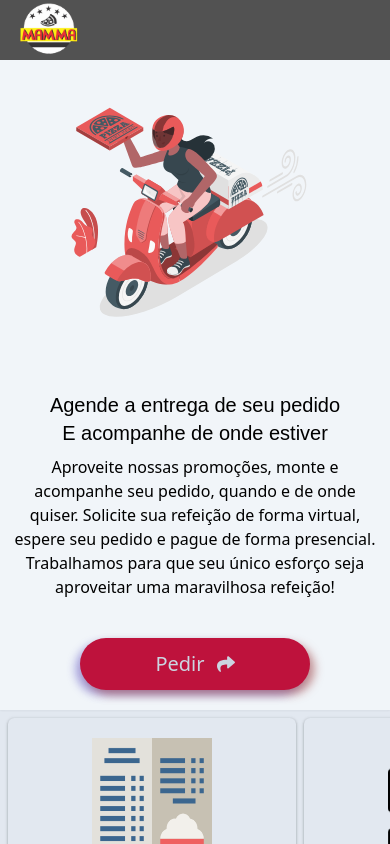
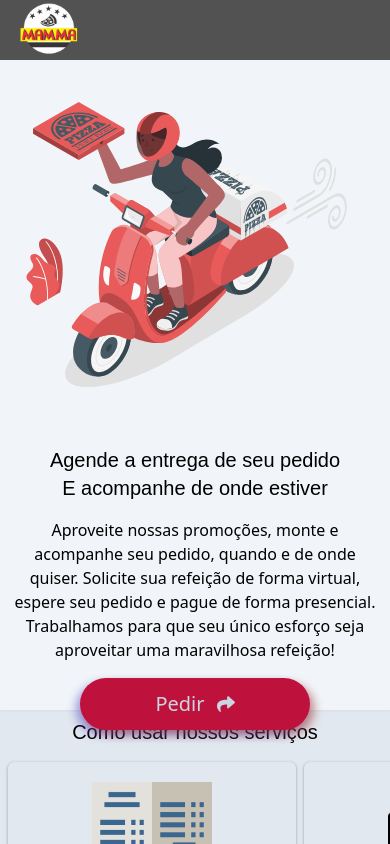
Before and after one commit to Sir-Aguiar/pizzaria-app, a Next.js app: page / in a window 390 px wide. Shown: the top 844 px of the page. Built offline with nearby package versions, Linux system fonts and the light colour scheme; no server answers; a web font is replaced by a local one.

Commit message:
Responsivity changes

```diff
--- a/components/Home/LandingZone/LandingZone.module.css
+++ b/components/Home/LandingZone/LandingZone.module.css
@@ -8,13 +8,11 @@
   bg-slate-100 shadow-sm;
 }
 .txtSec {
-  @apply lg:flex lg:flex-col xl:flex xl:flex-col  xl:justify-center lg:justify-center text-center lg:text-left xl:text-left;
+  @apply flex flex-col items-center text-center lg:text-left xl:text-left flex-1 gap-2;
 }
+
 .iconSec {
-  @apply lg:flex-1 lg:flex lg:items-center  xl:w-[40%] xl:flex xl:items-center;
-}
-.iconSec img {
-  @apply max-h-[350px] min-h-[280px] mx-auto;
+  @apply flex-1 max-h-[400px];
 }
 
 .txtSec h1 {
--- a/components/Home/LandingZone/LandingZone.tsx
+++ b/components/Home/LandingZone/LandingZone.tsx
@@ -1,3 +1,4 @@
+/* eslint-disable @next/next/no-img-element */
 import React from "react";
 import styles from "./LandingZone.module.css";
 import { OrderButton } from "../../OrderCTA/GoToOrder";
@@ -5,9 +6,7 @@ import { OrderButton } from "../../OrderCTA/GoToOrder";
 const LandingZone: React.FC = () => {
   return (
     <div className={styles.landingZone}>
-      <div className={styles.iconSec}>
-        <img src="./Take Away-amico.svg" alt="Mulher recebendo confirmação de sua encomenda" />
-      </div>
+      <img src="./Take Away-amico.svg" alt="Mulher recebendo confirmação de sua encomenda" className={styles.iconSec} />
       <div className={styles.txtSec}>
         <h1>
           Agende a entrega de seu pedido
@@ -18,8 +17,8 @@ const LandingZone: React.FC = () => {
           forma virtual, espere seu pedido e pague de forma presencial. Trabalhamos para que seu único esforço seja
           aproveitar uma maravilhosa refeição!
         </p>
+        <OrderButton />
       </div>
-      <OrderButton />
     </div>
   );
 };
--- a/components/Home/OrderTutorial/OrderTutorial.module.css
+++ b/components/Home/OrderTutorial/OrderTutorial.module.css
@@ -4,3 +4,6 @@
 .tutorialComponent {
   @apply h-full w-full;
 }
+.mainTitle {
+  @apply text-center text-xl my-2 font-Plex;
+}
--- a/components/Home/OrderTutorial/OrderTutorial.tsx
+++ b/components/Home/OrderTutorial/OrderTutorial.tsx
@@ -5,6 +5,7 @@ import { Cards } from "../../../tutorial.json";
 const OrderTutorial: React.FC<OrderTutorialProps> = () => {
   return (
     <div className={styles.tutorialComponent}>
+      <h1 className={styles.mainTitle}>Como usar nossos serviços</h1>
       <Slider Card={Cards} />
     </div>
   );
--- a/components/OrderCTA/OrderCTA.module.css
+++ b/components/OrderCTA/OrderCTA.module.css
@@ -2,5 +2,5 @@
 @tailwind utilities;
 
 .order {
-  @apply flex items-center gap-3 justify-center p-4 py-3 bg-rose-700 rounded-full text-xl text-slate-300 w-[60%]  relative shadow-order-cta;
+  @apply flex items-center gap-3 justify-center p-4 py-3 bg-rose-700 rounded-full text-xl text-slate-300 w-[60%]  relative shadow-order-cta max-w-[280px] hover:brightness-110 transition-all duration-200;
 }
```
